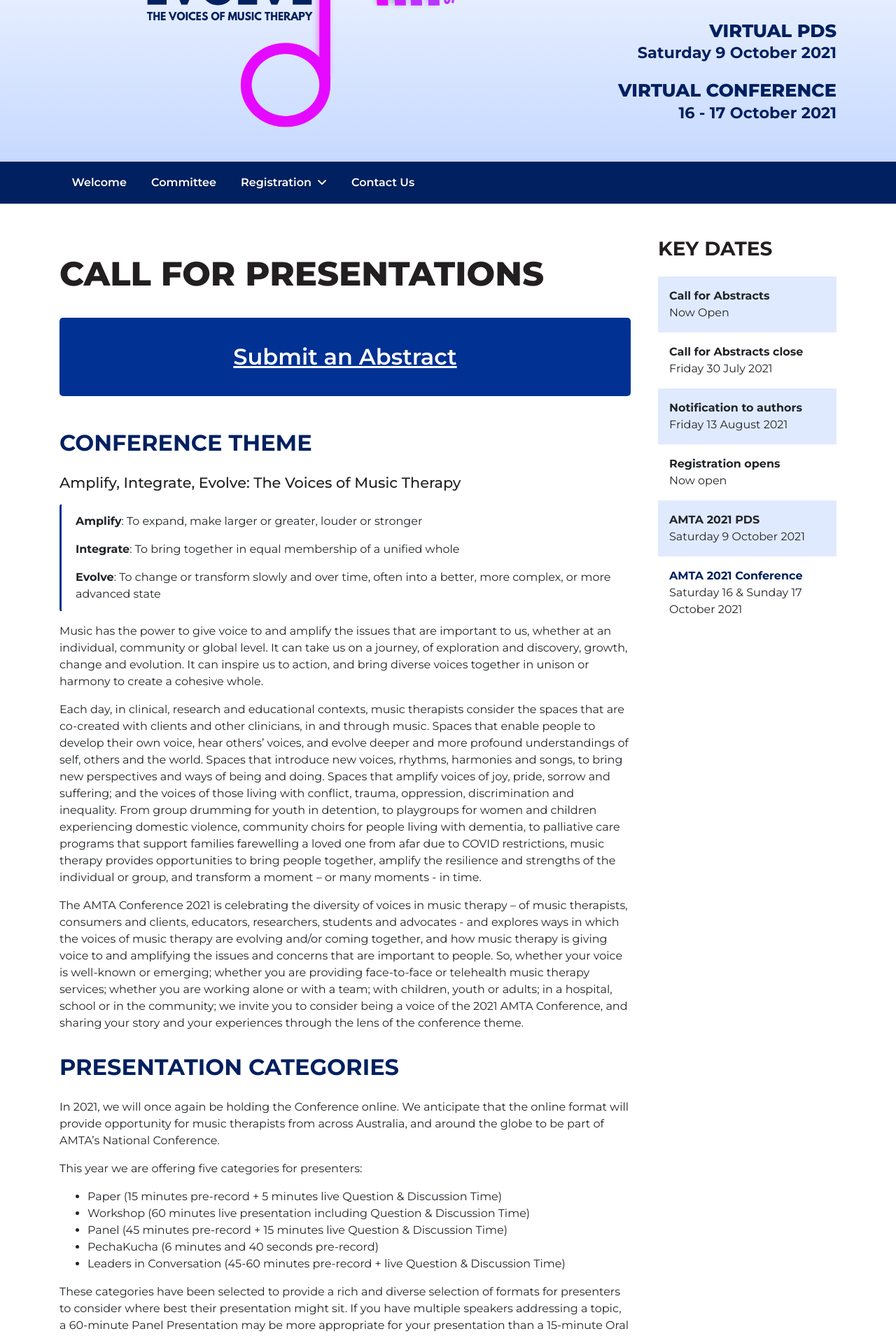
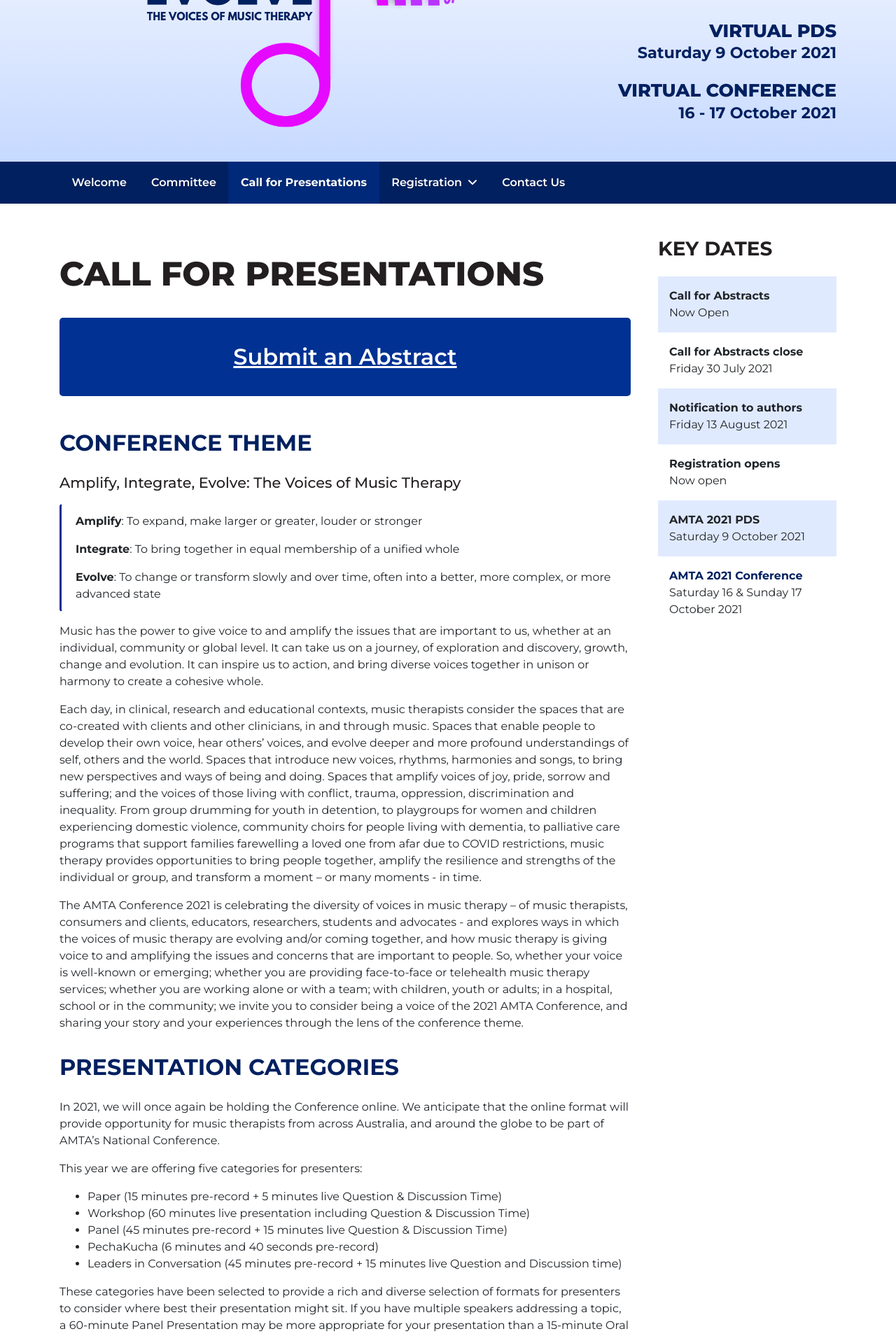
Before and after one commit to ICMS-Australasia/AMTA2021, a PHP site: page /call-for-presentations in a window 1280 px wide. Shown: the part 200-2109 px from the top of the page at 70% size. Run offline with PHP 8.4, Linux system fonts and the light colour scheme; some libraries are stand-ins or nearby versions.

Commit message:
Updated page

```diff
--- a/call-for-presentations.php
+++ b/call-for-presentations.php
@@ -28,7 +28,7 @@ include('include/header.php');
   <li>Workshop (60 minutes live presentation including Question & Discussion Time)</li>
   <li>Panel (45 minutes pre-record + 15 minutes live Question & Discussion Time)</li>
   <li>PechaKucha (6 minutes and 40 seconds pre-record)</li>
-  <li>Leaders in Conversation (45-60 minutes pre-record + live Question & Discussion Time)</li>
+  <li>Leaders in Conversation (45 minutes pre-record + 15 minutes live Question and Discussion time)</li>
 </ul>
 <p>These categories have been selected to provide a rich and diverse selection of formats for presenters to consider where best their presentation might sit. If you have multiple speakers addressing a topic, a 60-minute Panel Presentation may be more appropriate for your presentation than a 15-minute Oral Presentation. Likewise, if you are presenting the results of a study you have undertaken, or a “verbal poster”, then the short Pecha Kucha Presentation format might best meet your needs. Paper, Panel, Pecha-Kucha and Leaders in Conversation accepted presentations will be required to be pre-recorded. You will then engage in the question and answer time live at a specific scheduled time in the program.</p>
 <p>Workshops will be scheduled fully live.</p>
@@ -44,7 +44,7 @@ include('include/header.php');
       <div class="collapse" id="one">
           <div class="card-body">
             <h3>Brief description:</h3>
-            <p>Papers are traditional oral presentations lasting 15 minutes followed by 5 minutes question time. Papers presentations will be streamed into sessions of 60 minutes duration, with two other papers presenting on a related topic. </p>
+            <p>Papers are traditional oral presentations lasting 15 minutes followed by 5 minutes question time. Paper Presentations will be streamed into sessions of 60 minutes duration, with three papers on a related topic in each session.</p>
             <h3>Detailed description:</h3>
             <p>Papers are designed for one to two presenters to provide a detailed presentation of research, a case study, clinical or professional topic. The conference committee will allocate Papers into a stream, with two other Papers presenting on a related topic. Papers are best suited to speakers who wish to pre-prepare a presentation and speak didactically to the audience. Papers are encouraged to include some sort of visual aid, such as a PowerPoint presentation, audio or visual material (as applicable). Oral Paper Streams will have a technical assistant to provide support with moderating the chat thread and the Q&A session at the end.</p>
           </div>
@@ -72,7 +72,7 @@ include('include/header.php');
       <div class="collapse" id="three">
           <div class="card-body">
             <h3>Brief description:</h3>
-            <p>A panel is a crafted collection of presenters speaking live on a specific topic, guided by questions from a moderator. Those wishing to submit a panel abstract should be prepared to articulate the topic of their panel as well as their proposed line-up of panellists and their moderator. Panel submissions must include their proposed presenters, though speakers can be finalised/confirmed at a later date.</p>
+            <p>A panel is a crafted collection of presenters speaking on a specific topic, guided by questions from a moderator. Those wishing to submit a panel abstract should be prepared to articulate the topic of their panel as well as their proposed line-up of panellists and their moderator. Panel submissions must include their proposed presenters, though speakers can be finalised/confirmed at a later date.</p>
             <h3>Detailed description:</h3>
             <p>Panels are designed for presenters who have a desire and capacity to curate several people together to discuss their proposed topic. The conversation should be centred on a specific topic, such as a population, context, clinical issue or intervention, funding, or research idea. Panels must be guided by a moderator, but the moderator does not have to be the person proposing the panel. Panels should include two to four panellists, plus the moderator. In curating a panel, a diverse range of speakers should be selected who all have some form of experience on the topic and are interested in sharing this experience. For example, panels could involve an experienced clinician, a researcher, a new graduate, and someone with lived experience. Panels are designed to be dynamic, interactive conversation between the speakers and moderators, rather than pre-prepared presentations. The moderator’s role is to ask questions of the panellists and guide the conversation. Panels will each have a technical assistant to provide support with moderating the chat thread, and each panel will end with a Q&A session inviting questions from the audience.</p>
           </div>
@@ -237,7 +237,7 @@ include('include/header.php');
   </tr>
   <tr>
     <td>Abstract submissions close</td>
-    <td>Friday 30 2021</td>
+    <td>Friday 30 July 2021</td>
   </tr>
   <tr>
     <td>Notification of Acceptance</td>
--- a/include/header.php
+++ b/include/header.php
@@ -73,6 +73,9 @@ if ($title == 'Welcome') {
                 <li class="nav-item <?php if( in_array($title, array("Committee")) ) { echo "active"; }?>">
                   <a class="nav-link" href="committee">Committee</a>
                 </li>
+                <li class="nav-item <?php if( in_array($title, array("Call for Presentations")) ) { echo "active"; }?>">
+                  <a class="nav-link" href="call-for-presentations">Call for Presentations</a>
+                </li>
                 <!-- <li class="nav-item dropdown <?php if( in_array($title, array("Keynote Speakers", "Leaders in Conversation", "PDS Speakers")) ) { echo "active"; }?>"> <a class="nav-link dropdown-toggle" href="#" id="navbarDropdownMenuLink" role="button" data-toggle="dropdown"
                     aria-haspopup="true" aria-expanded="false">Speakers<i class="fas fa-angle-down"></i></a>
                   <div class="dropdown-menu" aria-labelledby="navbarDropdownMenuLink">
```
